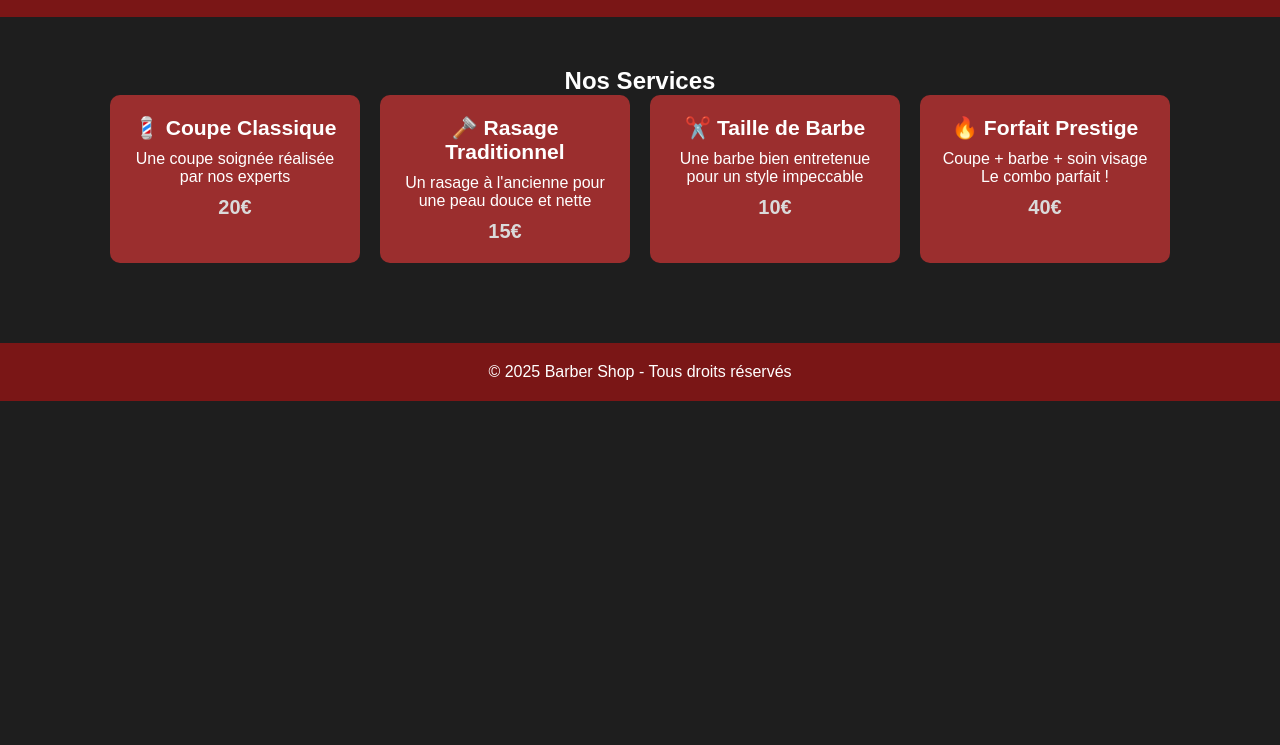
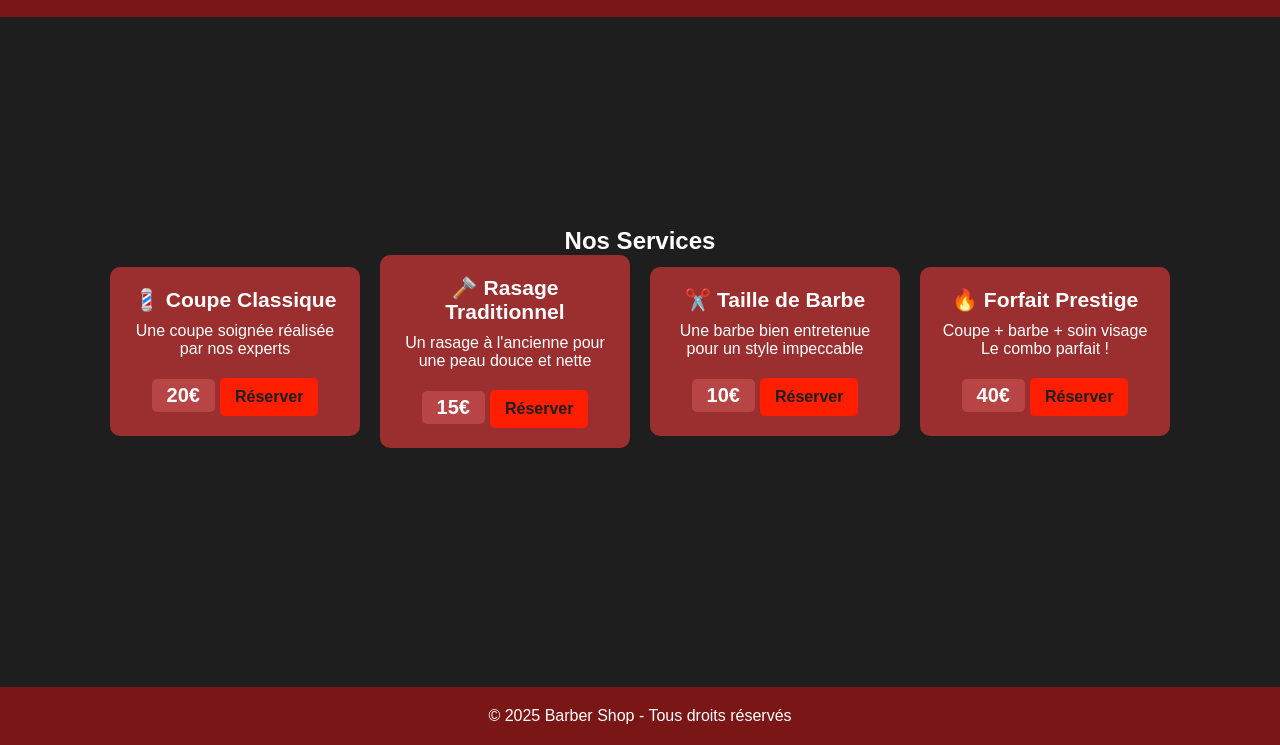
Before and after one commit to paulo6999/site, a plain HTML site: page services.html in a window 1280 px wide. Shown: the part 140-885 px from the top of the page. Before the commit the page ends 800 px from the top, so only its background shows below. Drawn offline with Linux system fonts and the light colour scheme; a web font is replaced by a local one.

Commit message:
services j'ai mis les prix mieux avec boutons

```diff
--- a/services.html
+++ b/services.html
@@ -41,21 +41,29 @@
                 <h3>💈 Coupe Classique</h3>
                 <p>Une coupe soignée réalisée par nos experts</p>
                 <span class="price">20€</span>
+                <a href="rdv.html" class="btn-reserver">Réserver</a>
+
             </div>
             <div class="service-box">
                 <h3>🪒 Rasage Traditionnel</h3>
                 <p>Un rasage à l'ancienne pour une peau douce et nette</p>
                 <span class="price">15€</span>
+                <a href="rdv.html" class="btn-reserver">Réserver</a>
+
             </div>
             <div class="service-box">
                 <h3>✂️ Taille de Barbe</h3>
                 <p>Une barbe bien entretenue pour un style impeccable</p>
                 <span class="price">10€</span>
+                <a href="rdv.html" class="btn-reserver">Réserver</a>
+
             </div>
             <div class="service-box">
                 <h3>🔥 Forfait Prestige</h3>
                 <p>Coupe + barbe + soin visage Le combo parfait !</p>
                 <span class="price">40€</span>
+                <a href="rdv.html" class="btn-reserver">Réserver</a>
+
             </div>
         </div>
     </section>
--- a/style.css
+++ b/style.css
@@ -146,18 +146,24 @@ footer {
 }
 
 
-/* Section Services */
 #services {
     padding: 50px 20px;
     text-align: center;
+    display: flex;
+    flex-direction: column;
+    justify-content: center;
+    min-height: 80vh;
 }
+
 
 .service-container {
     display: flex;
     flex-wrap: wrap;
     justify-content: center;
     gap: 20px;
+    align-items: center;
 }
+
 
 .service-box {
     background: #9B2E2E;
@@ -181,7 +187,12 @@ footer {
 .service-box .price {
     font-weight: bold;
     font-size: 20px;
-    color: #dadada;
+    color: white;
+    background-color: #B84545;
+    padding: 5px 15px;
+    border-radius: 5px;
+    display: inline-block;
+    margin-top: 10px;
 }
 
 /* Responsive */
@@ -190,3 +201,22 @@ footer {
         width: 90%;
     }
 }
+
+
+.btn-reserver {
+    background-color: #ff1e00;
+    color: #1e1e1e;
+    border: none;
+    padding: 10px 15px;
+    font-size: 16px;
+    font-weight: bold;
+    border-radius: 5px;
+    cursor: pointer;
+    margin-top: 10px;
+    display: inline-block;
+    text-decoration: none;
+}
+
+.btn-reserver:hover {
+    background-color: #f0030379;
+}
```
